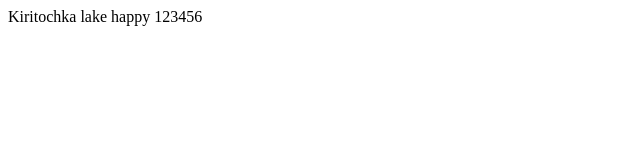
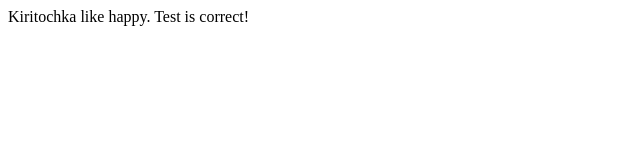
Before and after one commit to NatalliHalahuz/Test-project, a plain HTML site: page index.html in a window 1280 px wide. Shown: the full height of the page, 0-640 px from the left. Drawn offline with Linux system fonts and the light colour scheme.

Commit message:
Added readme file and do some changes at index.html

```diff
--- a/index.html
+++ b/index.html
@@ -7,6 +7,6 @@
     <title>Document</title>
 </head>
 <body>
-    Kiritochka lake happy 123456
+    Kiritochka like happy. Test is correct!
 </body>
 </html>
```
Also changed, not shown: readme.txt (added).
